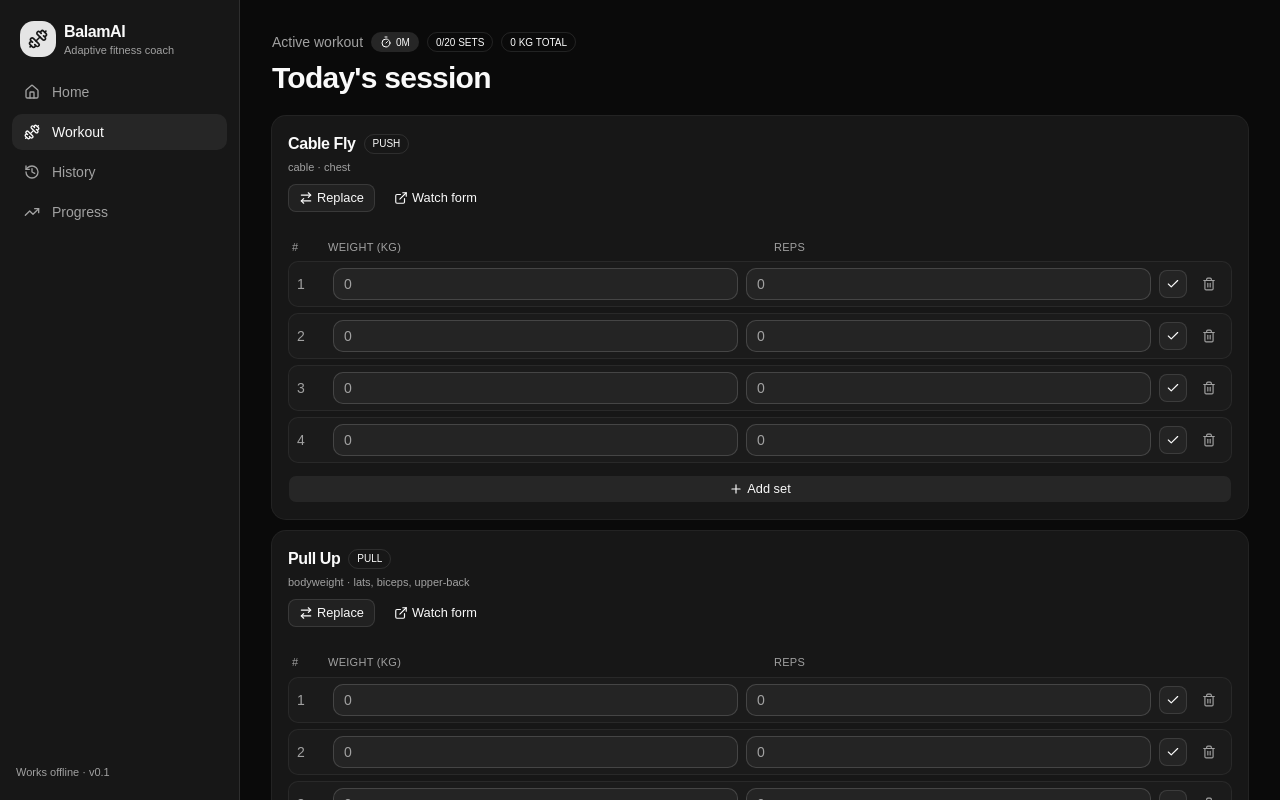
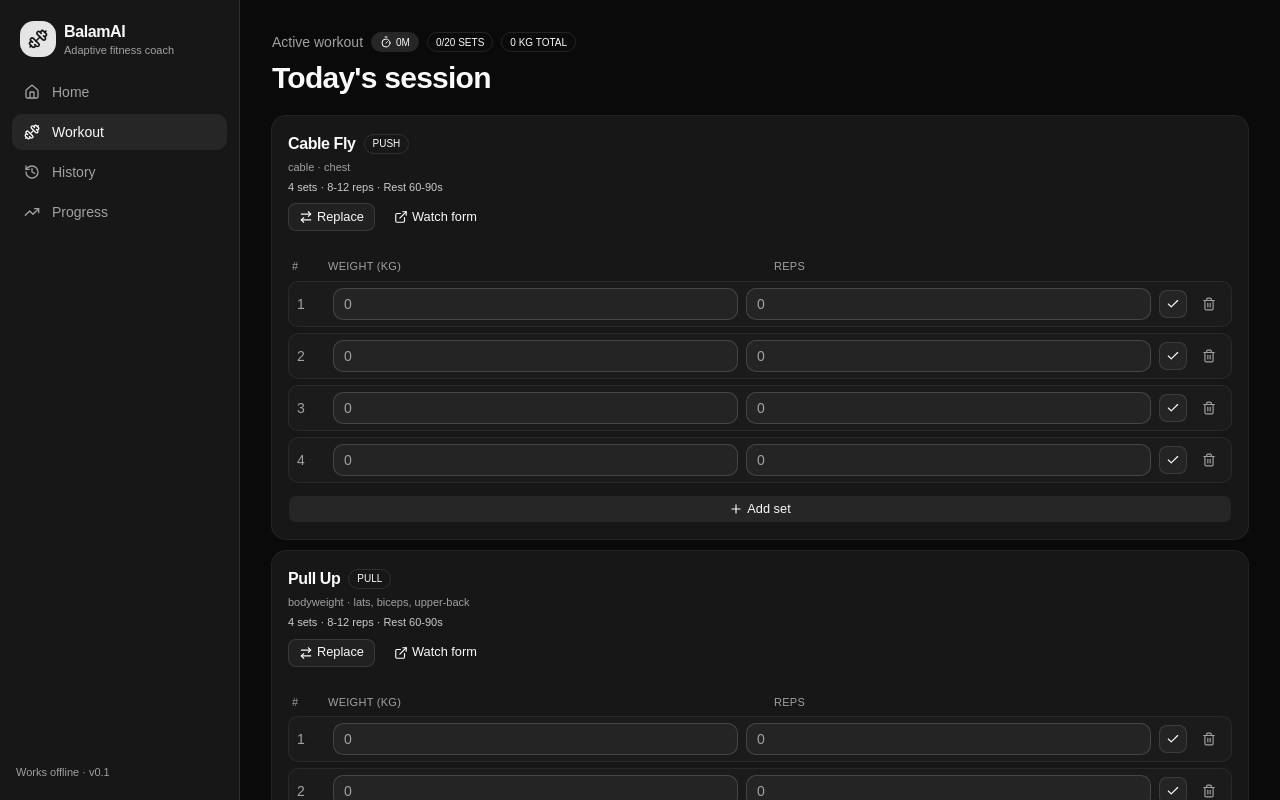
Before and after one commit to unniprem/BalamAI, a React (Vite) app: page /workout in a window 1280 px wide. Both pictures are taken after a click on the button "Generate workout". Shown: the top 800 px of the page. Built offline with nearby package versions, Linux system fonts and the light colour scheme.

Commit message:
feat(v2): ExerciseCard shows prescription line

```diff
--- a/src/components/ExerciseCard.jsx
+++ b/src/components/ExerciseCard.jsx
@@ -6,6 +6,7 @@ import { Badge } from "@/components/ui/badge";
 import { SetTracker } from "@/components/SetTracker";
 import { ReplaceExerciseDialog } from "@/components/ReplaceExerciseDialog";
 import { CATEGORY_LABELS, getExerciseById } from "@/data/exercises";
+import { formatRepRange, formatRestRange } from "@/data/modes";
 
 export function ExerciseCard({ entry, onUpdateSet, onAddSet, onRemoveSet, onReplace }) {
   const [dialogOpen, setDialogOpen] = useState(false);
@@ -29,6 +30,11 @@ export function ExerciseCard({ entry, onUpdateSet, onAddSet, onRemoveSet, onRepl
               <p className="mt-1 text-[11px] text-muted-foreground">
                 {exercise.equipment.join(" · ")} · {exercise.muscles.slice(0, 3).join(", ")}
               </p>
+              {entry.prescription ? (
+                <p className="mt-1 text-[11px] font-medium text-foreground/80">
+                  {entry.sets.length} sets · {formatRepRange(entry.prescription)} reps · Rest {formatRestRange(entry.prescription)}
+                </p>
+              ) : null}
             </div>
           </div>
           <div className="flex flex-wrap gap-2">
```
